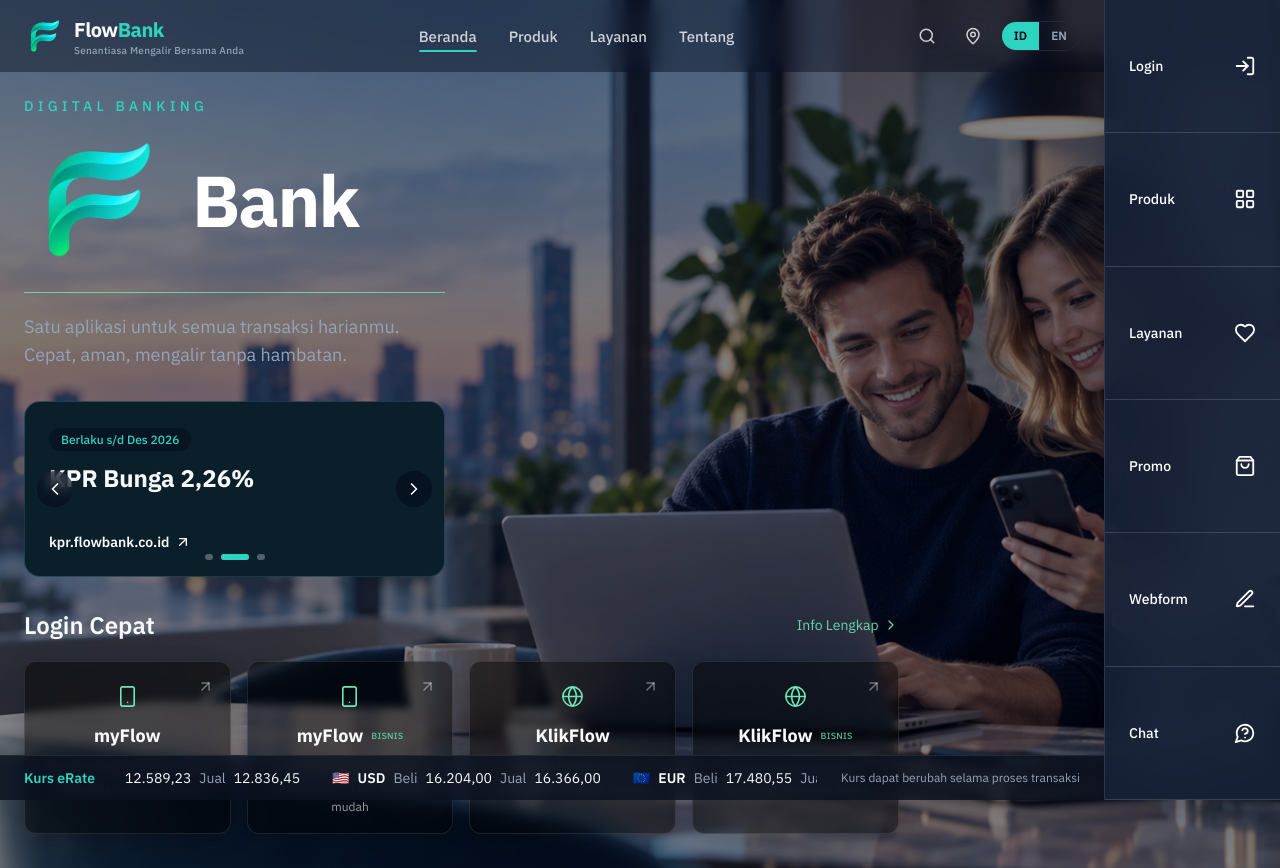
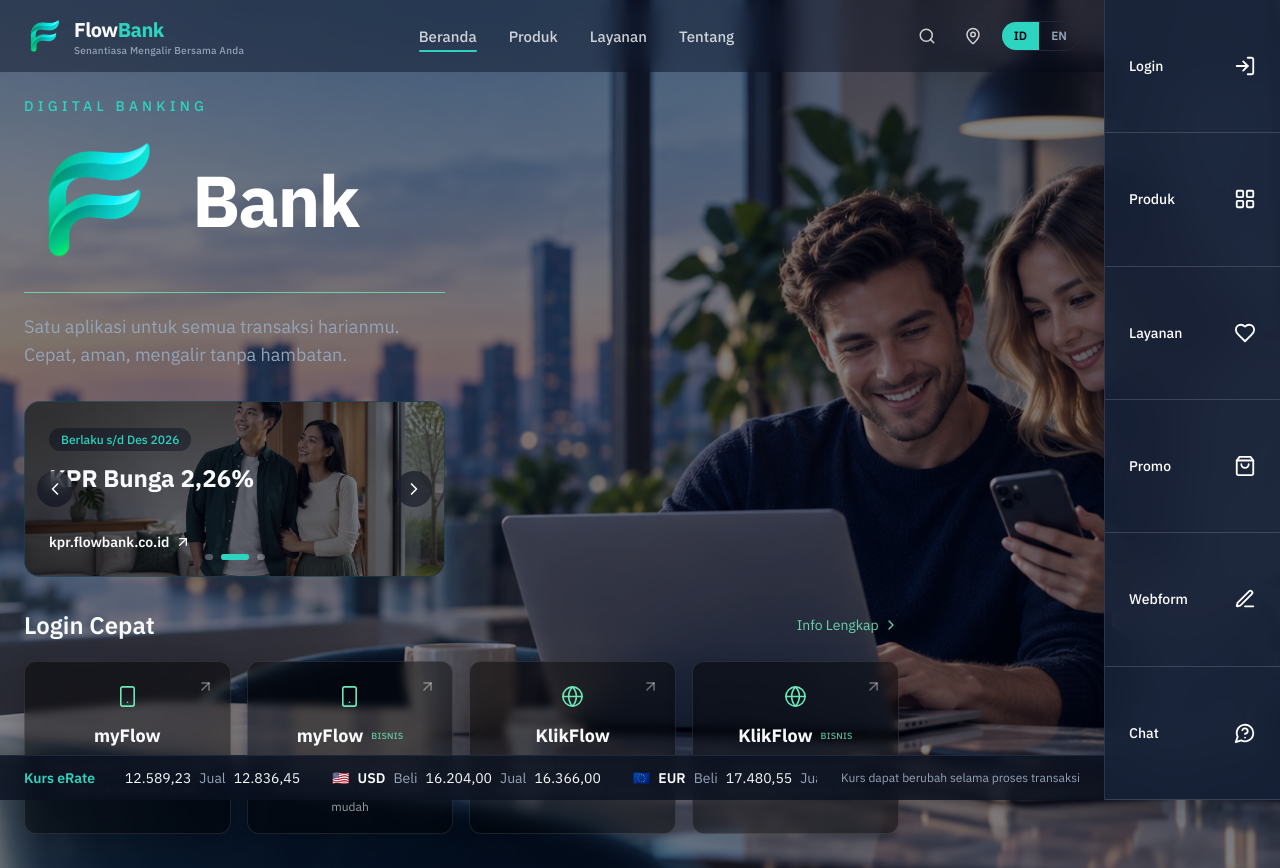
Before and after one commit to cherzs/flowbank, a React (Vite) app: page / in a window 1280 px wide. Shown: the top 868 px of the page. Built offline with nearby package versions, Linux system fonts and the light colour scheme.

Commit message:
fix: restore carousel navigation and imagery

```diff
--- a/src/components/PromoCarousel.tsx
+++ b/src/components/PromoCarousel.tsx
@@ -70,15 +70,15 @@
       </AnimatePresence>
 
       {/* Controls */}
-      <div className="absolute inset-y-0 left-0 flex items-center pl-3">
+      <div className="absolute inset-y-0 left-0 z-20 flex items-center pl-3">
         <Arrow dir={-1} onClick={() => go(-1)} />
       </div>
-      <div className="absolute inset-y-0 right-0 flex items-center pr-3">
+      <div className="absolute inset-y-0 right-0 z-20 flex items-center pr-3">
         <Arrow dir={1} onClick={() => go(1)} />
       </div>
 
       {/* Dots */}
-      <div className="absolute bottom-4 left-1/2 flex -translate-x-1/2 gap-2">
+      <div className="absolute bottom-4 left-1/2 z-20 flex -translate-x-1/2 gap-2">
         {SLIDES.map((s, i) => (
           <button
             key={s.id}
@@ -103,6 +103,7 @@
 function Arrow({ dir, onClick }: { dir: number; onClick: () => void }) {
   return (
     <motion.button
+      type="button"
       aria-label={dir < 0 ? 'Sebelumnya' : 'Berikutnya'}
       whileHover={{ scale: 1.15 }}
       whileTap={{ scale: 0.9 }}
--- a/src/data.ts
+++ b/src/data.ts
@@ -65,12 +65,14 @@
     title: 'KPR Bunga 2,26%',
     period: 'Berlaku s/d Des 2026',
     url: 'kpr.flowbank.co.id',
+    image: homeImage,
   },
   {
     id: 'travel',
     title: 'Travel Fair Cashback',
     period: '01 Sep - 30 Sep',
     url: 'travel.flowbank.co.id',
+    image: creditCardImage,
   },
 ]
 
```
